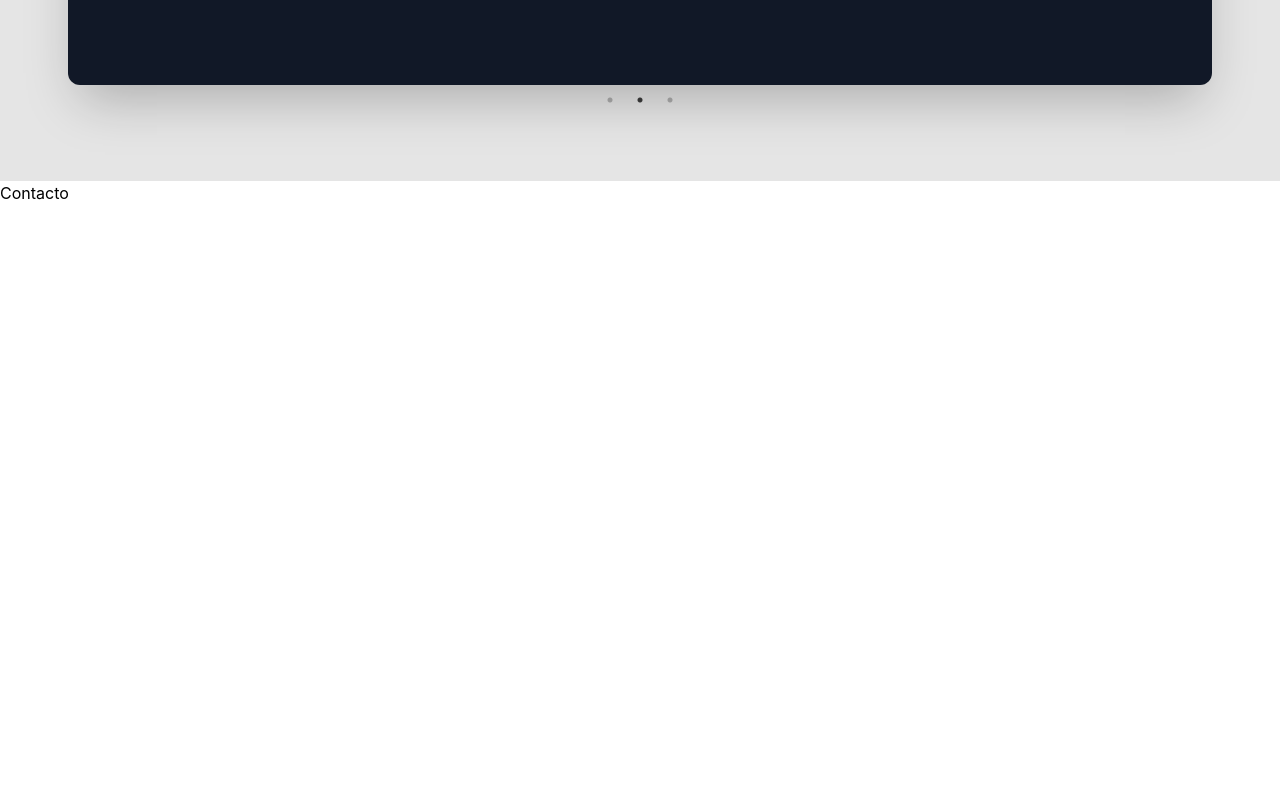
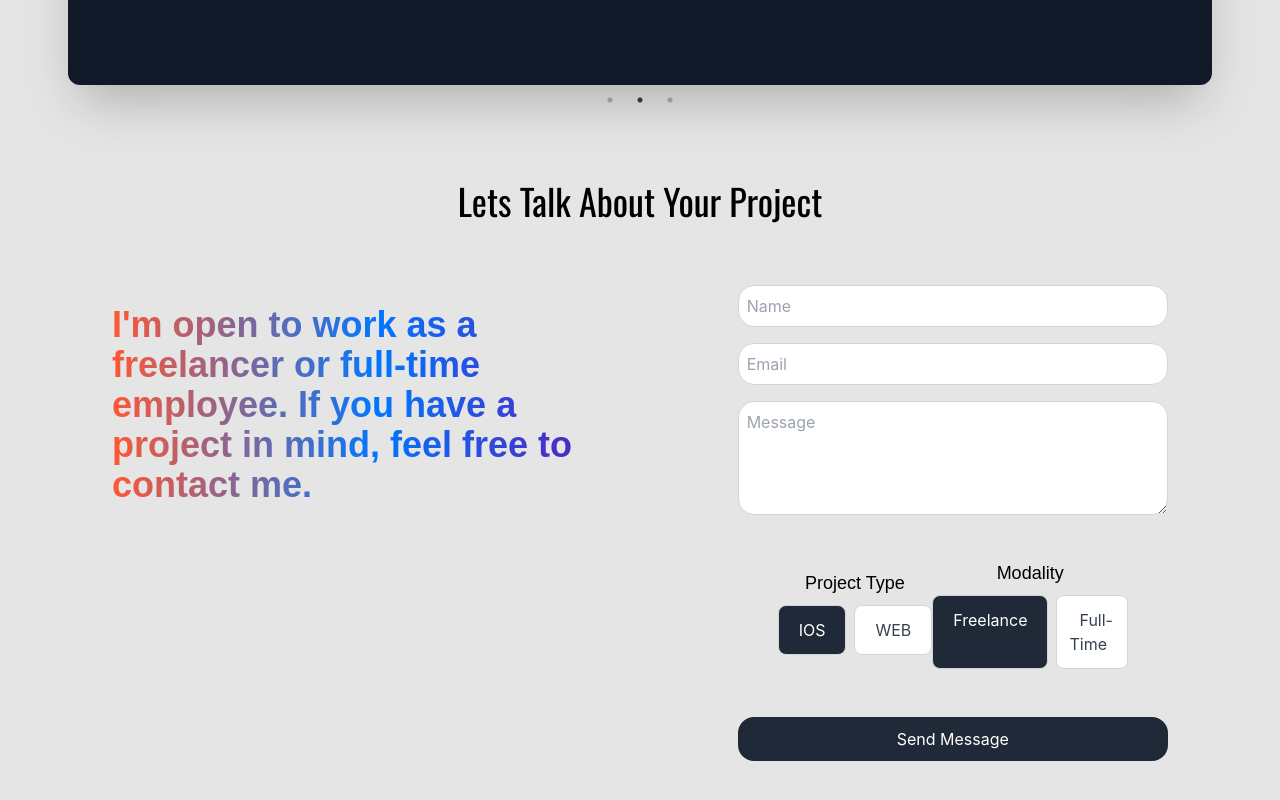
Before and after one commit to iAlessDev/personal_repository, a React (Create React App) app: page / in a window 1280 px wide. Shown: the part 1872-2672 px from the top of the page. Before the commit the page ends 2077 px from the top, so only its background shows below. Built offline with nearby package versions, Linux system fonts and the light colour scheme; a web font is replaced by a local one.

Commit message:
Do the contact section of the main page

```diff
--- a/src/components/contact.jsx
+++ b/src/components/contact.jsx
@@ -1,9 +1,159 @@
-import React from "react";
+import React, { useState } from "react";
+
 
 function Contact() {
+
+    const [selectedProjectOption, setSelectedProjectOption] = useState('ios');
+    const [selectedModalityOption, setSelectedModalityOption] = useState('freelance');
+
+    const handleChange = (e) => {
+        setSelectedProjectOption(e.target.value);
+    };
+
+    const handleChangeModality = (e) => {
+        setSelectedModalityOption(e.target.value);
+    }
+
     return (
-        <div>
-        <h1>Contacto</h1>
+        <div id="contact" className="w-full px-12 md:px-28 bg-[#E5E5E5]">
+
+            <h1 className="text-3xl md:text-4xl font-oswald text-center bg-[#E5E5E5]">
+                Lets Talk About Your Project
+            </h1>
+
+            <div className="flex flex-col md:flex-row justify-center bg-[#E5E5E5] py-5 md:py-16 w-full md:space-x-24">
+
+                <div className="w-full pb-10">
+                    <p className="text-2xl md:text-4xl font-funnel pt-5 bg-gradient-to-r from-[#FF5733] via-[#0077FF] to-[#6A0DAD] inline-block text-transparent bg-clip-text font-bold">
+                        I'm open to work as a freelancer or full-time employee.
+                        If you have a project in mind, feel free to contact me.
+                    </p>
+                </div>
+
+                <div className="text-1xl w-full md:w-[80%]">
+
+                    <form className="flex flex-col space-y-4">
+
+                        <input
+                            type="text"
+                            placeholder="Name"
+                            className="p-2 border border-gray-300 rounded-2xl"
+                        />
+                        <input
+                            type="email"
+                            placeholder="Email"
+                            className="p-2 border border-gray-300 rounded-2xl"
+                        />
+                        <textarea
+                            placeholder="Message"
+                            className="p-2 border border-gray-300 rounded-2xl"
+                            rows="4"
+                        ></textarea>
+
+                        <div className="flex flex-col md:flex-row py-5 md:py-2 space-y-5 w-full md:px-10">
+
+                            <div className="flex flex-col justify-center md:w-full text-center">
+
+                                <h2 className="font-funnel text-lg">
+                                    Project Type
+                                </h2>
+
+                                <div className="flex space-x-2 md:mb:1 py-2 w-full justify-center">
+
+                                    <label className={`p-3 border border-gray-300 rounded-lg cursor-pointer ${
+                                    selectedProjectOption === 'ios' ? 'bg-gray-800 text-white' : 'bg-white text-gray-700'
+                                    }`}>
+                                        <input
+                                            type="radio"
+                                            name="projectType"
+                                            value="ios"
+                                            checked={setSelectedProjectOption === 'ios'}
+                                            onChange={handleChange}
+                                            className="hidden"
+                                        />
+                                        <span className="px-2">IOS</span>
+                                    </label>
+
+
+                                    <label className={`p-3 border border-gray-300 rounded-lg cursor-pointer ${
+                                    selectedProjectOption === 'web' ? 'bg-gray-800 text-white' : 'bg-white text-gray-700'
+                                    }`}>
+                                        <input
+                                            type="radio"
+                                            name="projectType"
+                                            value="web"
+                                            checked={setSelectedProjectOption === 'web'}
+                                            onChange={handleChange}
+                                            className="hidden"
+                                        />
+                                        <span className="px-2">WEB</span>
+                                    </label>
+                                </div>
+
+                            </div>
+
+
+                            <div className="flex flex-col w-full text-center md:pb-4">
+
+                                <h2 className="font-funnel text-lg">
+                                    Modality
+                                </h2>
+
+                                <div className="flex space-x-2 py-2 w-full justify-center">
+
+                                    <label className={`p-3 border border-gray-300 rounded-lg cursor-pointer ${
+                                    selectedModalityOption === 'freelance' ? 'bg-gray-800 text-white' : 'bg-white text-gray-700'
+                                    }`}>
+                                        <input
+                                            type="radio"
+                                            name="projectType"
+                                            value="freelance"
+                                            checked={setSelectedModalityOption === 'freelance'}
+                                            onChange={handleChangeModality}
+                                            className="hidden"
+                                        />
+                                        <span className="px-2">Freelance</span>
+                                    </label>
+
+
+                                    <label className={`p-3 border border-gray-300 rounded-lg cursor-pointer ${
+                                    selectedModalityOption === 'full-time' ? 'bg-gray-800 text-white' : 'bg-white text-gray-700'
+                                    }`}>
+                                        <input
+                                            type="radio"
+                                            name="projectType"
+                                            value="full-time"
+                                            checked={setSelectedModalityOption === 'full-time'}
+                                            onChange={handleChangeModality}
+                                            className="hidden"
+                                        />
+                                        <span className="px-2">Full-Time</span>
+                                    </label>
+                                </div>
+
+                            </div>
+
+                        </div>
+
+                        <button
+                            type="submit"
+                            className="
+                                border-2
+                                border-solid
+                                border-gray-800
+                                p-2
+                                bg-gray-800
+                                text-white
+                                hover:bg-white
+                                hover:text-gray-800
+                                transition-all
+                                rounded-2xl"
+                        >
+                            Send Message
+                        </button>
+                    </form>
+                </div>
+            </div>
         </div>
     );
 }
```
